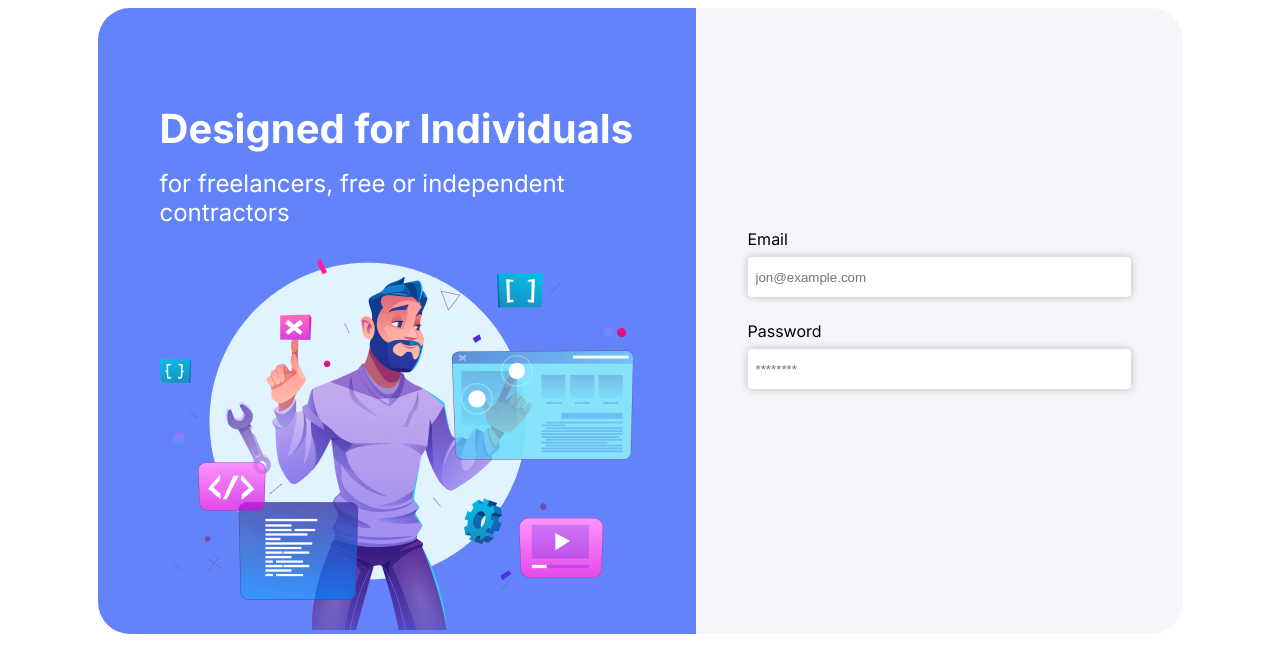
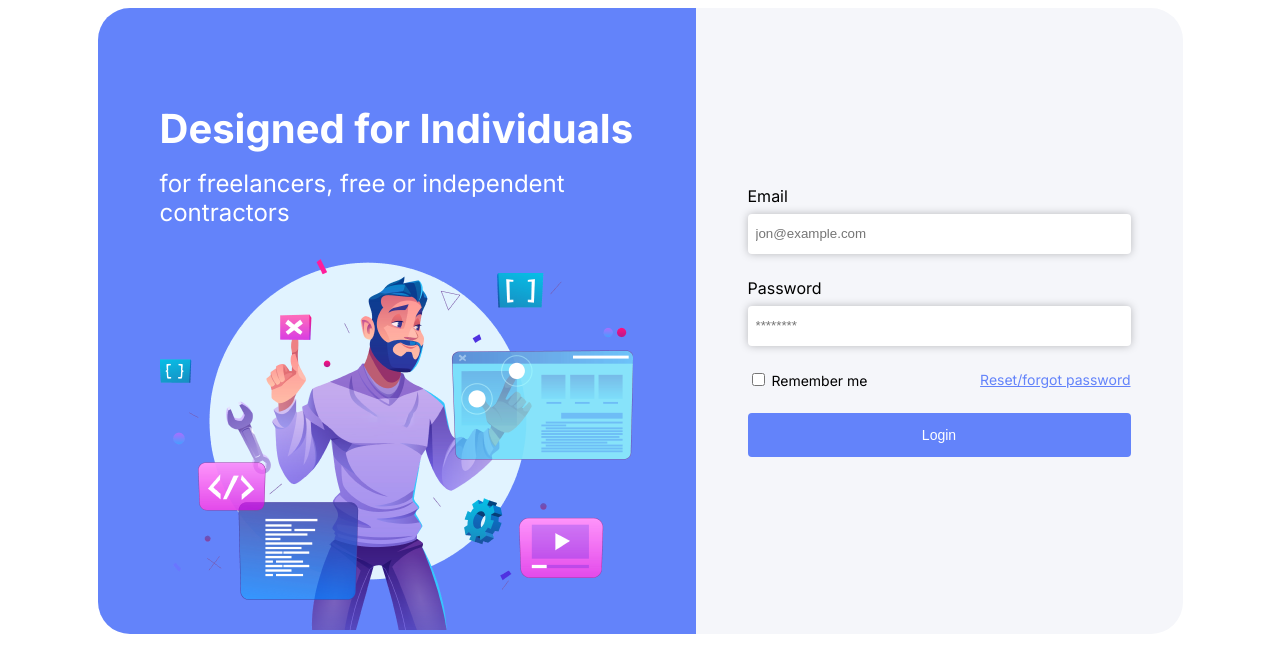
Before and after one commit to real-mohsin/free-organizer, a React (Vite) app: page /login in a window 1280 px wide. Shown: the top 672 px of the page. Built offline with nearby package versions, Linux system fonts and the light colour scheme.

Commit message:
Login page complete

```diff
--- a/src/App.scss
+++ b/src/App.scss
@@ -91,3 +91,7 @@ body {
   font-variation-settings:
     "slnt" 0;
 }
+
+.w-100 {
+  width: 100%;
+}
--- /dev/null
+++ b/src/Components/Button/index.tsx
@@ -0,0 +1,47 @@
+import React from 'react';
+import './style.scss';
+
+interface ButtonProps {
+  variant: 'primary' | 'secondary' | 'success' | 'danger';
+  size: 'small' | 'medium' | 'large';
+  onClick?: () => void;
+  children: React.ReactNode;
+}
+
+const Button: React.FC<ButtonProps> = ({ variant, size, onClick, children }) => {
+  const getVariantClass = () => {
+    switch (variant) {
+      case 'primary':
+        return 'btn-primary';
+      case 'secondary':
+        return 'btn-secondary';
+      case 'success':
+        return 'btn-success';
+      case 'danger':
+        return 'btn-danger';
+      default:
+        return '';
+    }
+  };
+
+  const getSizeClass = () => {
+    switch (size) {
+      case 'small':
+        return 'btn-small';
+      case 'medium':
+        return 'btn-medium';
+      case 'large':
+        return 'btn-large';
+      default:
+        return '';
+    }
+  };
+
+  return (
+    <button className={`btn ${getVariantClass()} ${getSizeClass()} w-100`} onClick={onClick}>
+      {children}
+    </button>
+  );
+};
+
+export default Button;
--- /dev/null
+++ b/src/Components/Button/style.scss
@@ -0,0 +1,39 @@
+.btn {
+    border: none;
+    padding: 14px 20px;
+    cursor: pointer;
+    border-radius: 5px;
+    border-radius: 4px;
+  }
+
+  .btn-primary {
+    background-color: #6383FA;
+    color: #fff;
+  }
+
+  .btn-secondary {
+    background-color: #6c757d;
+    color: #fff;
+  }
+
+  .btn-success {
+    background-color: #28a745;
+    color: #fff;
+  }
+
+  .btn-danger {
+    background-color: #dc3545;
+    color: #fff;
+  }
+
+  .btn-small {
+    font-size: 12px;
+  }
+
+  .btn-medium {
+    font-size: 14px;
+  }
+
+  .btn-large {
+    font-size: 16px;
+  }
--- a/src/Login/index.tsx
+++ b/src/Login/index.tsx
@@ -2,6 +2,7 @@ import './style.scss'
 import loginbg from '../assets/images/login-bg.png'
 import InputField from '../Components/InputField';
 import { useState, ChangeEvent } from 'react';
+import Button from '../Components/Button';
 
 function Login() {
 
@@ -31,9 +32,25 @@ contractors</div>
         <div className='form-container'>
           <InputField type={'text'} label={'Email'} value={email} name={'email'} placeholder={'jon@example.com'} onChange={handleEmailChange} />
           <InputField type={'password'} label={'Password'} value={password} name={'password'} placeholder={'********'} onChange={handlePasswordChange} />
+
+          <div className='bottom-section'>
+            <div className='remember-forget-section'>
+              <input type="checkbox" name="vehicle1" value="Bike" />
+              <label> Remember me</label>
+            </div>
+
+            <a href="" className='reset-link'>Reset/forgot password</a>
+          </div>
+
+          <Button variant="primary" size="medium" onClick={() => console.log('Medium button clicked')}>
+            Login
+          </Button>
+
         </div>
-      </div>
+      <div>
     </div>
+  </div>
+</div>
     );
 }
 
--- a/src/Login/style.scss
+++ b/src/Login/style.scss
@@ -54,6 +54,19 @@ $offwhite : #F5F6FA;
       justify-content: center;
       align-items: center;
       height: 100%;
+
+      .bottom-section {
+        display: flex;
+        justify-content: space-between;
+        margin-bottom: 24px;
+        font-size: 14px;
+        align-items: center;
+        width: 100%;
+
+        .reset-link {
+          color: $blue;
+        }
+      }
     }
   }
 }
```
